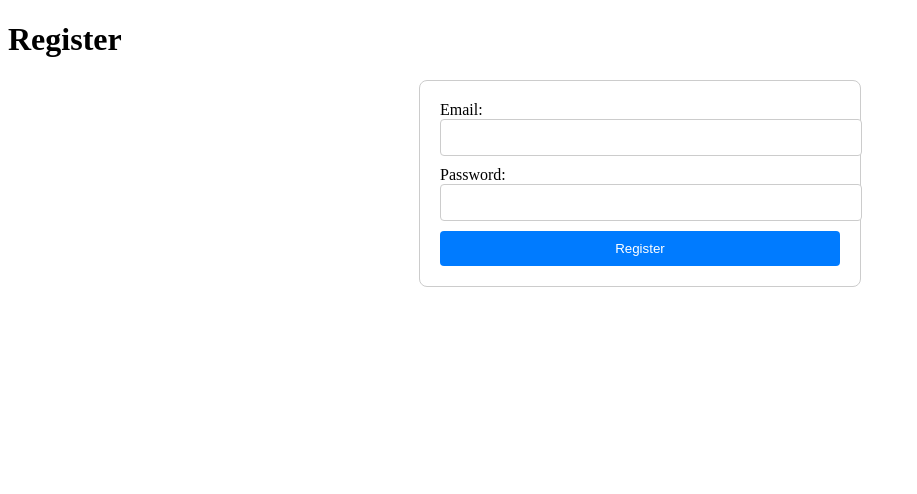
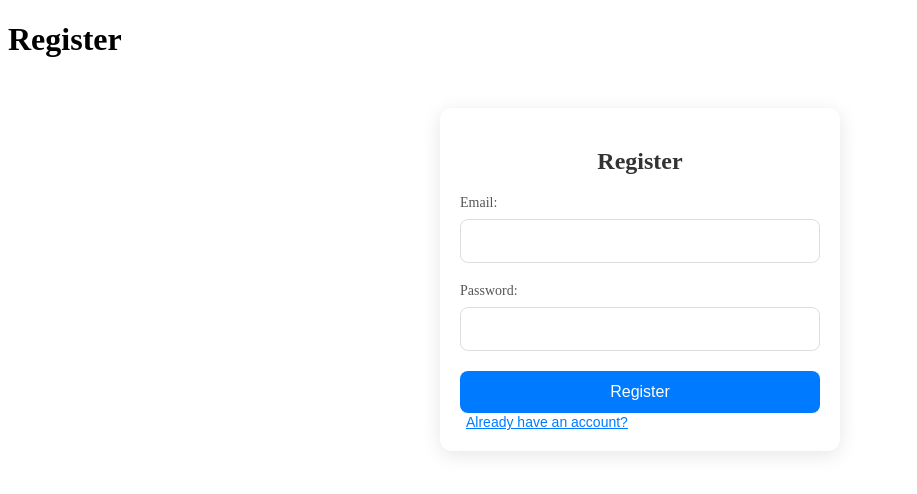
Before and after one commit to Ruletk/WarehouseSystem, a React (Vite) app in the folder apps/frontend/: page /register in a window 1280 px wide. Shown: the top 494 px of the page, without its empty margins (0-917 px from the left). Built offline with nearby package versions, Linux system fonts and the light colour scheme.

Commit message:
feat(docker): add RabbitMQ service with healthcheck and configuration; update frontend healthcheck and logging volume

```diff
--- a/apps/frontend/src/app/app.tsx
+++ b/apps/frontend/src/app/app.tsx
@@ -2,16 +2,19 @@ import React from 'react';
 import { BrowserRouter as Router, Routes, Route, Navigate } from 'react-router-dom';
 import RegisterPage from '../pages/auth/RegisterPage';
 import VerifyPage from '../pages/auth/VerifyPage';
+import LoginPage from '../pages/auth/LoginPage';
+import ResetPasswordPage from '../pages/auth/ResetPasswordPage';
 
 const App = () => {
   return (
     <Router>
       <Routes>
-        <Route path="/" element={<Navigate to="/register" />} />
+        <Route path="/" element={<Navigate to="/login" />} />
 
+        <Route path="/login" element={<LoginPage />} />
         <Route path="/register" element={<RegisterPage />} />
-
         <Route path="/activate/:token" element={<VerifyPage />} />
+        <Route path="/reset-password" element={<ResetPasswordPage />} />
       </Routes>
     </Router>
   );
--- /dev/null
+++ b/apps/frontend/src/components/auth/LoginComponent.tsx
@@ -0,0 +1,61 @@
+import React, { useState } from 'react';
+import { useNavigate } from 'react-router-dom';
+import AuthService from '../../services/AuthService';
+import commonStyles from './commonStyles.module.css';
+
+const LoginComponent = () => {
+  const [email, setEmail] = useState('');
+  const [password, setPassword] = useState('');
+  const [error, setError] = useState<string | null>(null);
+  const navigate = useNavigate();
+
+  const handleLogin = async (e: React.FormEvent) => {
+    e.preventDefault();
+    setError(null);
+
+    try {
+      await AuthService.login(email, password);
+      window.location.href = '/dashboard';
+    } catch (err: any) {
+      setError(err.message);
+    }
+  };
+
+  return (
+    <div className={commonStyles['form-container']}>
+      <h2>Login</h2>
+      {error && <p className={commonStyles['error-message']}>{error}</p>}
+      <form onSubmit={handleLogin}>
+        <div className={commonStyles['input-group']}>
+          <label>Email:</label>
+          <input
+            type="email"
+            value={email}
+            onChange={(e) => setEmail(e.target.value)}
+            required
+          />
+        </div>
+        <div className={commonStyles['input-group']}>
+          <label>Password:</label>
+          <input
+            type="password"
+            value={password}
+            onChange={(e) => setPassword(e.target.value)}
+            required
+          />
+        </div>
+        <button type="submit" className={commonStyles.button}>Login</button>
+      </form>
+      <div className={commonStyles.links}>
+        <button className={commonStyles['link-button']} onClick={() => navigate('/reset-password')}>
+          Forgot Password?
+        </button>
+        <button className={commonStyles['link-button']} onClick={() => navigate('/register')}>
+          Don't have an account?
+        </button>
+      </div>
+    </div>
+  );
+};
+
+export default LoginComponent;
--- a/apps/frontend/src/components/auth/RegisterComponent.module.css
+++ /dev/null
@@ -1,41 +0,0 @@
-.form {
-  max-width: 400px;
-  margin: 0 auto;
-  padding: 20px;
-  border: 1px solid #ccc;
-  border-radius: 8px;
-}
-
-.input {
-  width: 100%;
-  padding: 10px;
-  margin-bottom: 10px;
-  border: 1px solid #ccc;
-  border-radius: 4px;
-}
-
-.button {
-  width: 100%;
-  padding: 10px;
-  background-color: #007bff;
-  color: white;
-  border: none;
-  border-radius: 4px;
-  cursor: pointer;
-}
-
-.button:disabled {
-  background-color: #ccc;
-}
-
-.success-message {
-  color: green;
-  font-weight: bold;
-  margin-bottom: 10px;
-}
-
-.error-message {
-  color: red;
-  font-weight: bold;
-  margin-bottom: 10px;
-}
--- a/apps/frontend/src/components/auth/RegisterComponent.tsx
+++ b/apps/frontend/src/components/auth/RegisterComponent.tsx
@@ -1,5 +1,6 @@
 import React, { useState } from 'react';
-import styles from './RegisterComponent.module.css';
+import { useNavigate } from 'react-router-dom';
+import commonStyles from './commonStyles.module.css';
 
 interface RegisterComponentProps {
   onRegister: (data: { email: string; password: string }) => Promise<void>;
@@ -11,6 +12,8 @@ const RegisterComponent: React.FC<RegisterComponentProps> = ({ onRegister }) =>
   const [error, setError] = useState<string | null>(null);
   const [loading, setLoading] = useState(false);
   const [successMessage, setSuccessMessage] = useState<string | null>(null);
+
+  const navigate = useNavigate();
 
   const handleSubmit = async (e: React.FormEvent) => {
     e.preventDefault();
@@ -29,33 +32,37 @@ const RegisterComponent: React.FC<RegisterComponentProps> = ({ onRegister }) =>
   };
 
   return (
-    <form className={styles.form} onSubmit={handleSubmit}>
-      <div>
+    <div className={commonStyles['form-container']}>
+      <form onSubmit={handleSubmit}>
+        <h2>Register</h2>
+        <div className={commonStyles['input-group']}>
           <label>Email:</label>
           <input
-          className={styles.input}
             type="email"
             value={email}
             onChange={(e) => setEmail(e.target.value)}
             required
           />
         </div>
-      <div>
+        <div className={commonStyles['input-group']}>
           <label>Password:</label>
           <input
-          className={styles.input}
             type="password"
             value={password}
             onChange={(e) => setPassword(e.target.value)}
             required
           />
         </div>
-      {error && <div style={{ color: 'red' }}>{error}</div>}
-      {successMessage && <div style={{ color: 'green' }}>{successMessage}</div>}
-      <button className={styles.button} type="submit" disabled={loading}>
+        {error && <div className={commonStyles['error-message']}>{error}</div>}
+        {successMessage && <div className={commonStyles['success-message']}>{successMessage}</div>}
+        <button type="submit" className={commonStyles.button} disabled={loading}>
           {loading ? 'Registering...' : 'Register'}
         </button>
       </form>
+      <button className={commonStyles['link-button']} onClick={() => navigate('/login')}>
+        Already have an account?
+      </button>
+    </div>
   );
 };
 
--- /dev/null
+++ b/apps/frontend/src/components/auth/ResetPasswordComponent.tsx
@@ -0,0 +1,64 @@
+import React, { useState } from 'react';
+import { useNavigate } from 'react-router-dom';
+import AuthService from '../../services/AuthService';
+import commonStyles from './commonStyles.module.css';
+
+interface ResetPasswordComponentProps {
+  onSuccess: () => void;
+}
+
+const ResetPasswordComponent: React.FC<ResetPasswordComponentProps> = ({ onSuccess }) => {
+  const [email, setEmail] = useState('');
+  const [message, setMessage] = useState<string | null>(null);
+  const [error, setError] = useState<string | null>(null);
+  const [loading, setLoading] = useState(false);
+  const navigate = useNavigate();
+
+  const handleSubmit = async (e: React.FormEvent) => {
+    e.preventDefault();
+    setLoading(true);
+    setError(null);
+    setMessage(null);
+
+    try {
+      await AuthService.resetPassword(email);
+      setMessage('Password reset email sent. Check your inbox.');
+      onSuccess();
+    } catch (err: any) {
+      setError(err.message || 'Failed to send password reset email.');
+    } finally {
+      setLoading(false);
+    }
+  };
+
+  return (
+    <div className={commonStyles['form-container']}>
+      <form onSubmit={handleSubmit}>
+        <h2>Reset Password</h2>
+        <div className={commonStyles['input-group']}>
+          <label>Email:</label>
+          <input
+            type="email"
+            value={email}
+            onChange={(e) => setEmail(e.target.value)}
+            required
+          />
+        </div>
+        {error && <div className={commonStyles['error-message']}>{error}</div>}
+        {message && <div className={commonStyles['success-message']}>{message}</div>}
+        <button type="submit" className={commonStyles.button} disabled={loading}>
+          {loading ? 'Sending...' : 'Send Reset Link'}
+        </button>
+      </form>
+      <button
+        className={commonStyles['link-button']}
+        onClick={() => navigate('/login')}
+        style={{ marginTop: '20px' }}
+      >
+        Back to Login
+      </button>
+    </div>
+  );
+};
+
+export default ResetPasswordComponent;
--- /dev/null
+++ b/apps/frontend/src/components/auth/commonStyles.module.css
@@ -0,0 +1,99 @@
+/* Общие стили для всех форм */
+.form-container {
+    max-width: 400px;
+    margin: 50px auto;
+    padding: 20px;
+    background: #ffffff;
+    border-radius: 12px;
+    box-shadow: 0 4px 20px rgba(0, 0, 0, 0.1);
+    box-sizing: border-box;
+  }
+
+  .form-container h2 {
+    text-align: center;
+    color: #333;
+    margin-bottom: 20px;
+    font-size: 24px;
+  }
+
+  .input-group {
+    margin-bottom: 20px;
+  }
+
+  .input-group label {
+    display: block;
+    margin-bottom: 8px;
+    color: #555;
+    font-size: 14px;
+  }
+
+  .input-group input {
+    width: 100%;
+    padding: 12px;
+    border: 1px solid #ddd;
+    border-radius: 8px;
+    font-size: 16px;
+    transition: border-color 0.3s ease;
+    box-sizing: border-box;
+  }
+
+  .input-group input:focus {
+    border-color: #007bff;
+    outline: none;
+  }
+
+  .button {
+    width: 100%;
+    padding: 12px;
+    background: #007bff;
+    color: white;
+    border: none;
+    border-radius: 8px;
+    cursor: pointer;
+    font-size: 16px;
+    transition: background-color 0.3s ease;
+    box-sizing: border-box;
+  }
+
+  .button:hover {
+    background: #0056b3;
+  }
+
+  .button:disabled {
+    background: #ccc;
+    cursor: not-allowed;
+  }
+
+  .link-button {
+    background: none;
+    border: none;
+    color: #007bff;
+    cursor: pointer;
+    font-size: 14px;
+    text-decoration: underline;
+    transition: color 0.3s ease;
+  }
+
+  .link-button:hover {
+    color: #0056b3;
+  }
+
+  .error-message {
+    color: #ff4d4f;
+    text-align: center;
+    margin-bottom: 15px;
+    font-size: 14px;
+  }
+
+  .success-message {
+    color: #52c41a;
+    text-align: center;
+    margin-bottom: 15px;
+    font-size: 14px;
+  }
+
+  .links {
+    display: flex;
+    justify-content: space-between;
+    margin-top: 20px;
+  }
--- /dev/null
+++ b/apps/frontend/src/pages/auth/LoginPage.tsx
@@ -0,0 +1,13 @@
+import React from 'react';
+import LoginComponent from '../../components/auth/LoginComponent';
+
+const LoginPage = () => {
+  return (
+    <div>
+      <h1>Login Page</h1>
+      <LoginComponent />
+    </div>
+  );
+};
+
+export default LoginPage;
--- /dev/null
+++ b/apps/frontend/src/pages/auth/ResetPasswordPage.tsx
@@ -0,0 +1,15 @@
+import React from 'react';
+import ResetPasswordComponent from '../../components/auth/ResetPasswordComponent';
+import { useNavigate } from 'react-router-dom';
+
+const ResetPasswordPage: React.FC = () => {
+  const navigate = useNavigate();
+
+  return (
+    <div>
+      <ResetPasswordComponent onSuccess={() => navigate('/login')} />
+    </div>
+  );
+};
+
+export default ResetPasswordPage;
--- a/apps/frontend/src/services/AuthService.tsx
+++ b/apps/frontend/src/services/AuthService.tsx
@@ -25,24 +25,29 @@ class AuthService {
     }
   };
 
-  // Вход пользователя
   async login(email: string, password: string): Promise<any> {
     try {
-      const response = await axios.post(`${API_URL}/login`, { email, password });
+      const response = await axios.post(
+        `${API_URL}/login`,
+        { email, password },
+        { withCredentials: true }
+      );
+
       return response.data;
     } catch (error: any) {
-      if (error.response?.data?.message) {
-        throw new Error(error.response.data.message);
+      if (error.response?.data) {
+        throw new Error(error.response.data.message || 'Invalid email or password');
       }
       throw new Error('Login failed');
     }
   }
 
+
   // Выход пользователя
   async logout(): Promise<any> {
     try {
       const response = await axios.get(`${API_URL}/logout`, {
-        withCredentials: true, // Для обработки cookies
+        withCredentials: true,
       });
       return response.data;
     } catch (error: any) {
```
Also changed, not shown: docker-compose.yaml (+36 -0 lines). Lines whose indentation alone changed are shown as unchanged.
